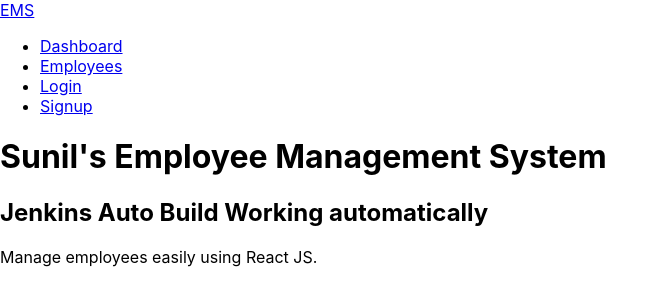
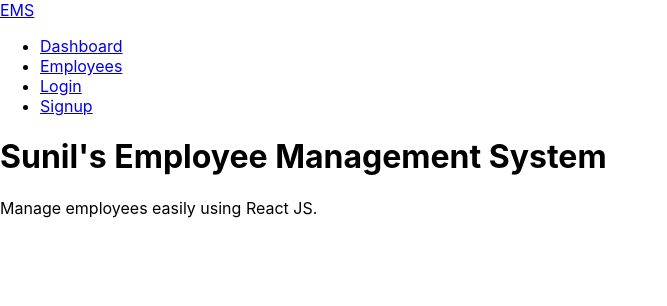
Before and after one commit to Sunilraj-97/emp-mngt-sys, a React (Create React App) app: page / in a window 1280 px wide. Shown: the top 306 px of the page, without its empty margins (0-667 px from the left). Built offline with nearby package versions, Linux system fonts and the light colour scheme.

Commit message:
Removed h2 tag from Dashboard

```diff
--- a/src/pages/Dashboard.js
+++ b/src/pages/Dashboard.js
@@ -5,8 +5,6 @@ const Dashboard = () => {
     <div className='container mt-5'>
       <div className='card shadow p-5 text-center'>
         <h1 className='mb-3'>Sunil's Employee Management System</h1>
-        <h2>Jenkins Auto Build Working automatically</h2>
-
         <p className='lead'>
           Manage employees easily using React JS.
         </p>
```
